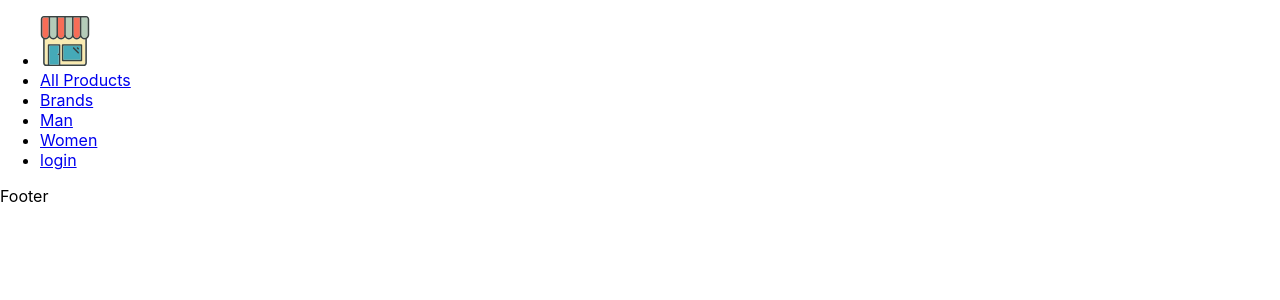
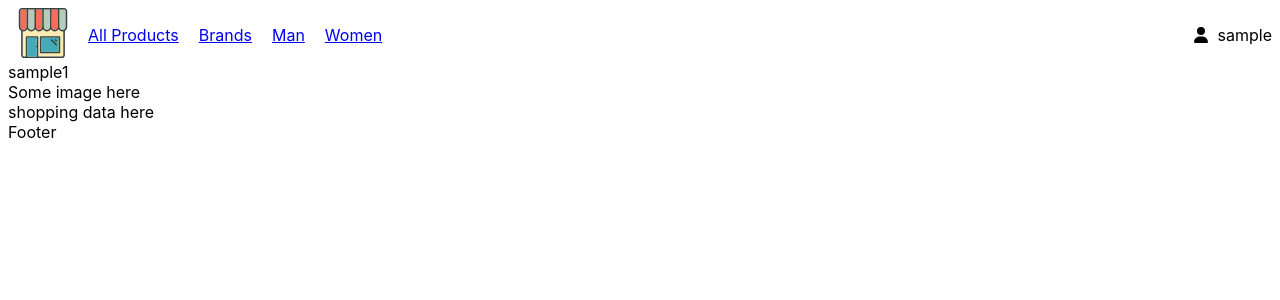
Before and after one commit to chukinnam/react_frontend, a React (Create React App) app: page /profile in a window 1280 px wide. Shown: the top 300 px of the page. Built offline with nearby package versions, Linux system fonts and the light colour scheme; sample sign-in values are in the browser's storage.

Commit message:
nav style

```diff
--- a/package.json
+++ b/package.json
@@ -4,6 +4,9 @@
   "proxy": "http://localhost:5001",
   "private": true,
   "dependencies": {
+    "@fortawesome/fontawesome-svg-core": "^6.5.1",
+    "@fortawesome/free-solid-svg-icons": "^6.5.1",
+    "@fortawesome/react-fontawesome": "^0.2.0",
     "@reduxjs/toolkit": "^2.0.1",
     "@testing-library/jest-dom": "^5.17.0",
     "@testing-library/react": "^13.4.0",
@@ -38,5 +41,8 @@
       "last 1 firefox version",
       "last 1 safari version"
     ]
+  },
+  "devDependencies": {
+    "@babel/plugin-proposal-private-property-in-object": "^7.21.11"
   }
 }
--- a/src/Layout/Navbar.js
+++ b/src/Layout/Navbar.js
@@ -7,7 +7,21 @@ import Loginpages from "../pages/Loginpages";
 import Man from "../pages/Man";
 import Register from "../pages/Register";
 import Women from "../pages/Women";
+import { useSelector } from "react-redux";
+import useAuthHook from "../hook/useAuthHook";
+import Profile from "../pages/Profile";
+import { FontAwesomeIcon } from "@fortawesome/react-fontawesome";
+import { faUser } from "@fortawesome/free-solid-svg-icons";
+import Button from "../components/ButtonRedirect";
 const Navbar = () => {
+  const { auth, user } = useSelector((state) => {
+    return state.auth;
+  });
+  const dropdown = () => {
+    var element = document.querySelector(".dropdown-info");
+    element.classList.toggle("active");
+  };
+
   return (
     <>
       <div className="navbar">
@@ -117,11 +131,38 @@ const Navbar = () => {
           <li className="item">
             <Link to="/women">Women</Link>
           </li>
-          <li className="login">
+        </ul>
+        {auth ? (
+          <div className="user">
+            <FontAwesomeIcon
+              icon={faUser}
+              onClick={() => {
+                dropdown();
+              }}
+            />
+            <div className="dropdown-info">
+              <ul>
+                <li>
+                  <Button
+                    redirectPath="profile"
+                    name="Profile"
+                    redirect="true"
+                  />
+                </li>
+                <li>
+                  <Button name="Logout" redirect="false" />
+                </li>
+              </ul>
+            </div>
+            <span>{user.data.username}</span>
+          </div>
+        ) : (
+          <div className="login">
             <Link to="login">login</Link>
-          </li>
-        </ul>
+          </div>
+        )}
       </div>
+
       <Routes>
         <Route path="/all_products" element={<AllProduct />} />
         <Route path="/brands" element={<Brands />} />
@@ -130,6 +171,10 @@ const Navbar = () => {
         <Route path="/login" element={<Loginpages />} />
         <Route path="/" element={<HomePage />} />
         <Route path="/register" element={<Register />} />
+        {/* auth before access this page  */}
+        <Route element={useAuthHook()}>
+          <Route path="/profile" element={<Profile />} />
+        </Route>
       </Routes>
     </>
   );
--- /dev/null
+++ b/src/assets/style/index.css
@@ -0,0 +1,67 @@
+/* global style  */
+html {
+  box-sizing: border-box;
+  font-family: -apple-system, BlinkMacSystemFont, Segoe UI, Roboto, Oxygen,
+    Ubuntu, Cantarell, Fira Sans, Droid Sans, Helvetica Neue, sans-serif;
+  font-weight: 400;
+  font-style: normal;
+}
+body {
+  background-color: white;
+  max-width: 1600px;
+  font-size: 16px;
+}
+h1,
+h2,
+h3 {
+  font-size: 24px;
+}
+h4 {
+  font-size: 16px;
+}
+span,
+P {
+  font-size: 16px;
+}
+/* nav style */
+.navbar {
+  display: flex;
+  justify-content: space-between;
+  align-items: center;
+}
+.navbar .list {
+  display: flex;
+  margin: 0;
+  padding: 0;
+  list-style: none;
+  align-items: center;
+}
+.navbar .list li {
+  padding: 0 10px;
+}
+.navbar .user {
+  position: relative;
+  display: flex;
+  align-items: center;
+}
+
+.navbar .dropdown-info {
+  display: none;
+  position: absolute;
+  top: 30px;
+  left: 0;
+  box-shadow: 0px 0px 13px 0px rgba(0, 0, 0, 0.1);
+  border-radius: 20px;
+  transform: translateX(-50%);
+}
+.navbar .dropdown-info.active {
+  display: block;
+}
+.navbar .dropdown-info ul {
+  list-style: none;
+  padding: 10px;
+}
+.svg-inline--fa.fa-user {
+  cursor: pointer;
+  padding: 10px;
+}
--- a/src/components/Button.js
+++ b/src/components/ButtonRedirect.js
@@ -9,6 +9,8 @@ const Button = (props) => {
     backgroundColor: "#ffffff",
     cursor: "pointer",
     padding: "5px 10px",
+    minWidth: "100px",
+    margin: "5px",
   };
   const navigate = useNavigate();
   const handlebutton = (e) => {
--- a/src/features/auth/authSlices.js
+++ b/src/features/auth/authSlices.js
@@ -9,6 +9,8 @@ export const login = createAsyncThunk("auth/login", async (user, thunkAPI) => {
     // wait server return value
     const data = await authServer.login(user);
     if (data.success) {
+      localStorage.setItem("auth", true);
+      localStorage.setItem("user", JSON.stringify(data));
       //id success "fulfilled" will do
       return data;
     } else {
@@ -26,6 +28,8 @@ export const register = createAsyncThunk(
     try {
       const data = await authServer.register(user);
       if (data.success) {
+        localStorage.setItem("auth", true);
+        localStorage.setItem("user", JSON.stringify(data));
         return data;
       } else {
         return thunkAPI.rejectWithValue(data.message);
@@ -35,14 +39,16 @@ export const register = createAsyncThunk(
     }
   }
 );
+//redux will clean value after refresh
 //get user information from localstorage
 const user = JSON.parse(localStorage.getItem("user"));
+const auth = localStorage.getItem("auth");
 //create a auth slice
 const authSlice = createSlice({
   name: "auth",
   //init value
   initialState: {
-    auth: false,
+    auth: auth ? auth : null,
     user: user ? user : null,
     loading: false,
     message: null,
--- /dev/null
+++ b/src/hook/useAuthHook.js
@@ -0,0 +1,12 @@
+import React from "react";
+import { Outlet, Navigate } from "react-router-dom";
+import { useSelector } from "react-redux";
+const useAuthHook = () => {
+  const { auth } = useSelector((state) => {
+    return state.auth;
+  });
+  console.log("auth value", auth);
+  return auth ? <Outlet /> : <Navigate to="/login" />;
+};
+
+export default useAuthHook;
--- a/src/index.js
+++ b/src/index.js
@@ -1,6 +1,6 @@
 import React from "react";
 import ReactDOM from "react-dom/client";
-import "./index.css";
+import "./assets/style/index.css";
 import App from "./App";
 import reportWebVitals from "./reportWebVitals";
 import { BrowserRouter } from "react-router-dom";
--- a/src/pages/Loginpages.js
+++ b/src/pages/Loginpages.js
@@ -2,11 +2,10 @@ import React, { useEffect, useState } from "react";
 import { useNavigate } from "react-router-dom";
 import { useSelector, useDispatch } from "react-redux";
 import { login } from "../features/auth/authSlices";
-import Button from "../components/Button";
+import Button from "../components/ButtonRedirect";
 const Loginpages = () => {
   // use navigation to redirect
   const navigate = useNavigate();
-
   const dispatch = useDispatch();
   const [formValue, setFormValue] = useState({
     username: "",
--- /dev/null
+++ b/src/pages/Profile.js
@@ -0,0 +1,27 @@
+import React from "react";
+import { useSelector } from "react-redux";
+const Profile = () => {
+  const { user } = useSelector((state) => {
+    return state.auth;
+  });
+  return (
+    <div>
+      <div className="profile-container">
+        <div className="user-info">
+          <div className="info">
+            <div className="username">
+              {user.data.username}
+              {user.data.id}
+            </div>
+          </div>
+          <div className="profile-image">Some image here</div>
+        </div>
+        <div className="shop-history">
+          <div className="">shopping data here</div>
+        </div>
+      </div>
+    </div>
+  );
+};
+
+export default Profile;
```
Also changed, not shown: src/assets/index.css (deleted), 1 other file (tests, documents, lock files or other folders).
